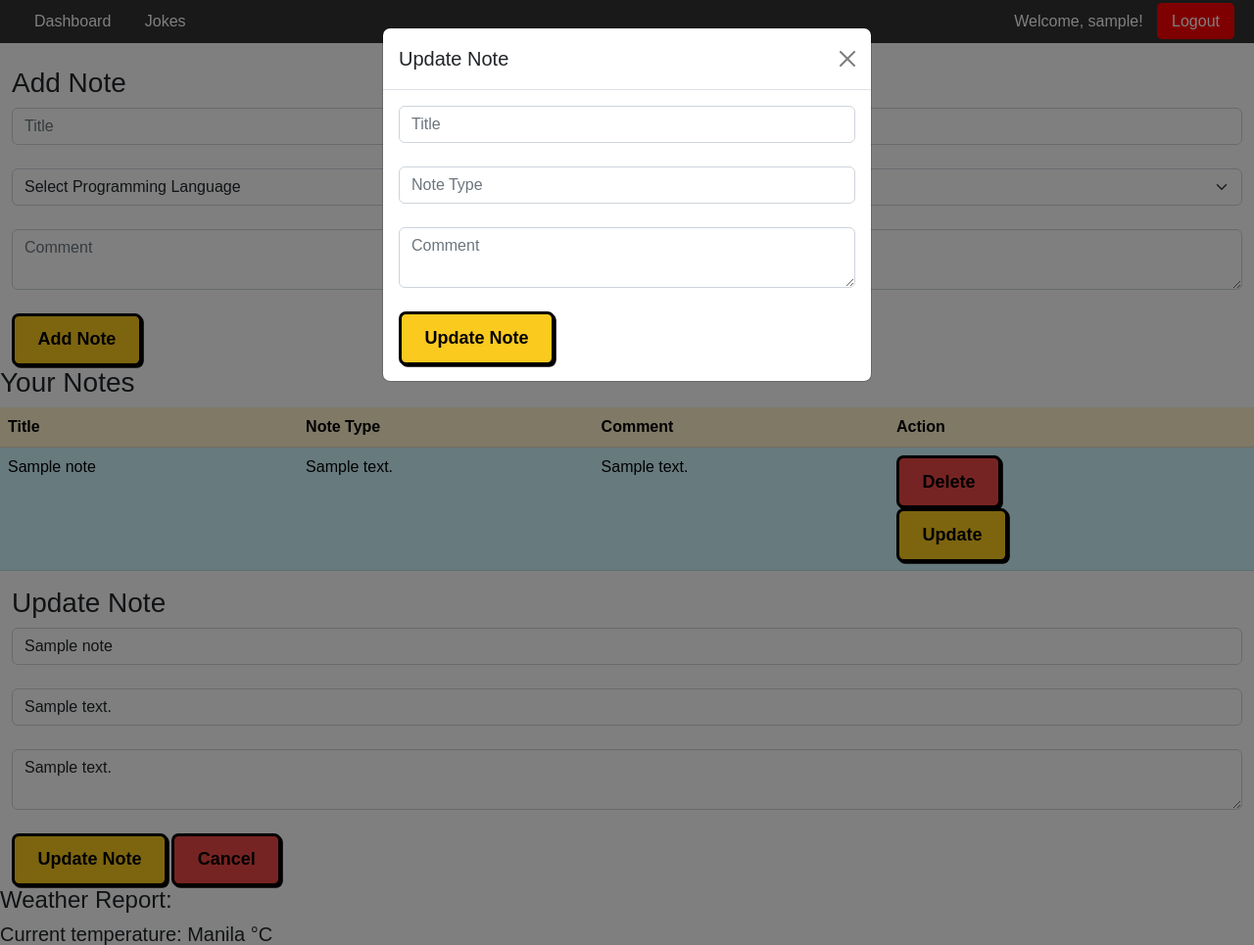
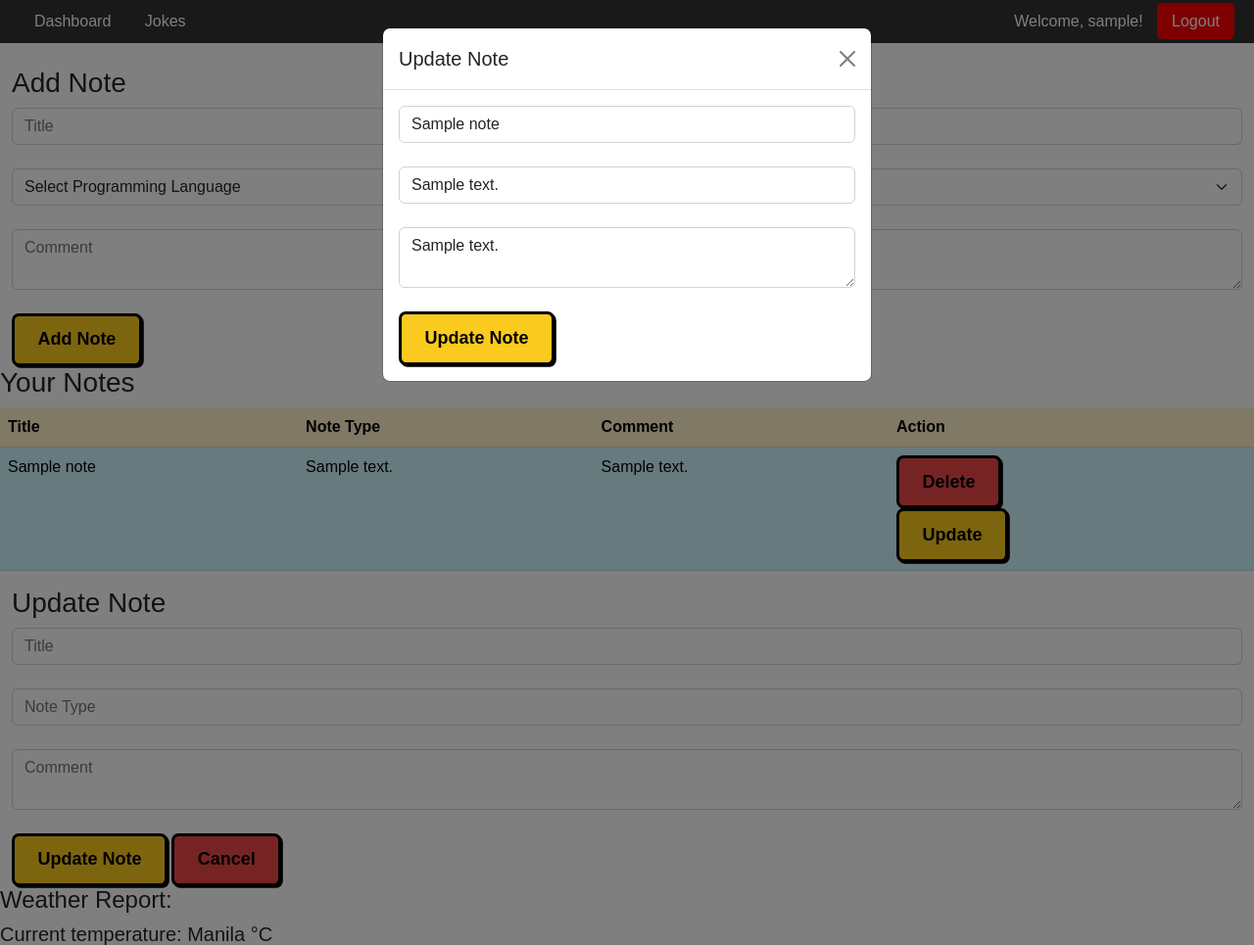
Before and after one commit to Mamonde02/project-php, a PHP site: page /views/dashboard.php in a window 1280 px wide, after a click on "Update". Shown: the whole page at 98% size. Run offline with PHP 8.4, Linux system fonts and the light colour scheme; the visitor is signed in with stand-in values (Sample User, id 1); tables that the repository leaves empty or names only in its code hold one stand-in row (values such as "Sample post"); data that the repository does not hold is empty; some libraries are stand-ins or nearby versions.

Commit message:
fetch data to the modal

```diff
--- a/frontend/views/dashboard.php
+++ b/frontend/views/dashboard.php
@@ -194,10 +194,10 @@ $userinfo = $stmt->fetchAll();
                 </div>
                 <div class="modal-body">
                     <form action="../../backend/controllers/notesController.php" method="POST">
-                        <input type="hidden" name="note_id" id="updateNoteId">
-                        <input class="form-control" type="text" name="title" id="updateTitle" placeholder="Title" required><br>
-                        <input class="form-control" type="text" name="notetype" id="updateNotetype" placeholder="Note Type" required><br>
-                        <textarea class="form-control" name="comment" id="updateComment" placeholder="Comment" required></textarea><br>
+                        <input type="hidden" name="note_id" id="noteId">
+                        <input class="form-control" type="text" name="title" id="title" placeholder="Title" required><br>
+                        <input class="form-control" type="text" name="notetype" id="notetype" placeholder="Note Type" required><br>
+                        <textarea class="form-control" name="comment" id="comment" placeholder="Comment" required></textarea><br>
                         <button class="buttonDesign" type="submit" name="update_note">Update Note</button>
                     </form>
                 </div>
```
